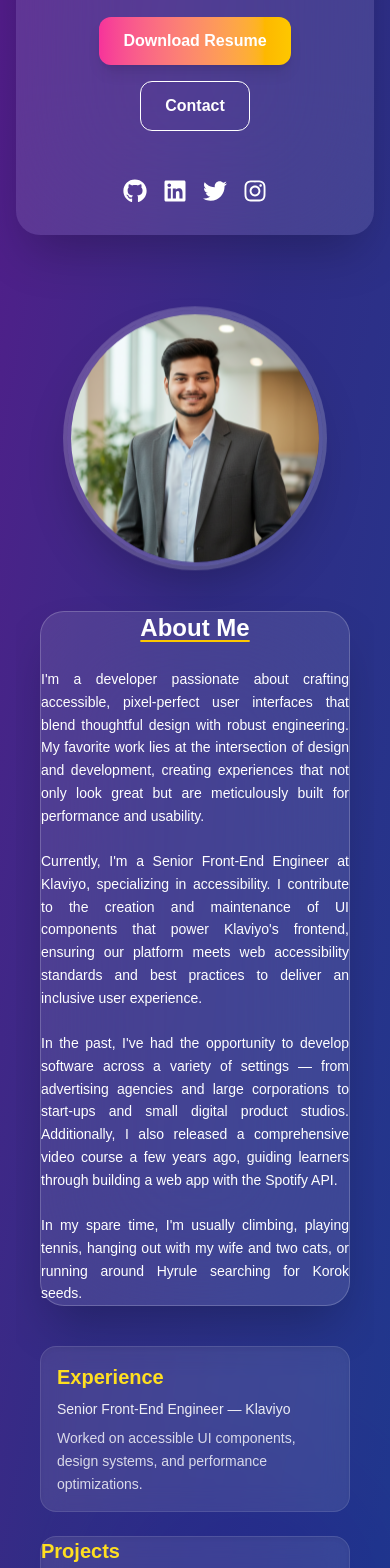
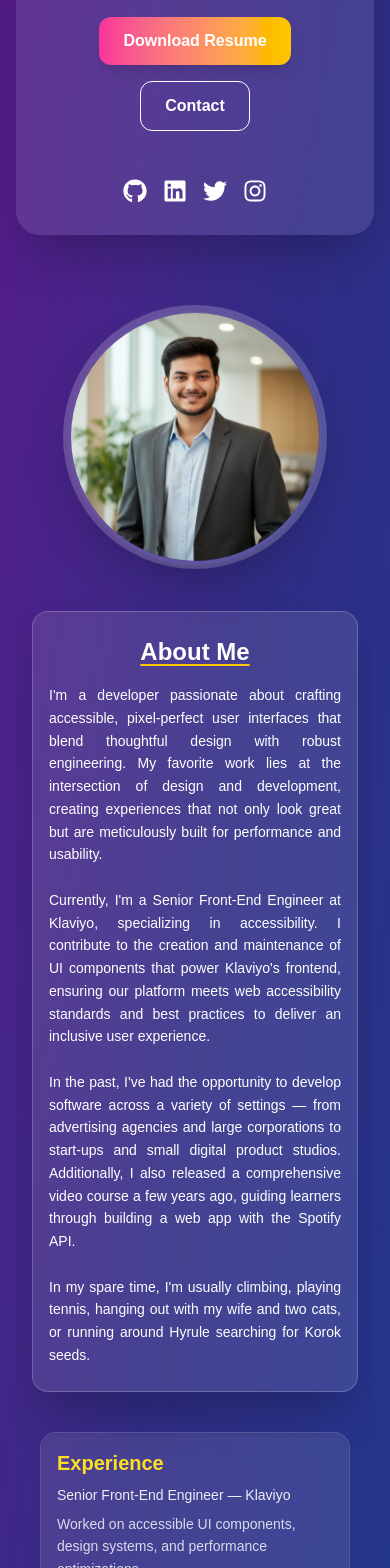
Before and after one commit to nitishbainslaa/my-resume, a Next.js app: page / in a window 390 px wide. Shown: the part 432-2000 px from the top of the page. Built offline with nearby package versions, Linux system fonts and the light colour scheme.

Commit message:
Update page.js

```diff
--- a/src/app/page.js
+++ b/src/app/page.js
@@ -83,9 +83,11 @@ export default function Home() {
           </div>
 
           {/* About Section */}
-          <div className="bg-white/10 space-y-6 mx-6 backdrop-blur-3xl sm:p-6 rounded-3xl shadow-2xl border border-white/20 hover:scale-105 transition-transform duration-300 animate-fadeIn">
-            <h2 className="text-2xl sm:text-3xl font-bold text-white mb-6 text-center md:text-left underline decoration-yellow-400 underline-offset-4">About Me</h2>
-            <p className="text-white text-justify text-sm leading-relaxed">
+          <div className="bg-white/10 mx-4 sm:mx-6 px-4 sm:px-6 py-6 sm:py-8 rounded-2xl sm:rounded-3xl shadow-2xl border border-white/20 hover:scale-105 transition-transform duration-300 animate-fadeIn">
+            <h2 className="text-2xl sm:text-3xl font-bold text-white mb-4 sm:mb-6 text-center md:text-left underline decoration-yellow-400 underline-offset-4">
+              About Me
+            </h2>
+            <p className="text-white text-justify text-sm sm:text-base leading-relaxed">
               I&apos;m a developer passionate about crafting accessible, pixel-perfect user interfaces that blend thoughtful design with robust engineering. My favorite work lies at the intersection of design and development, creating experiences that not only look great but are meticulously built for performance and usability.<br /><br />
               Currently, I&apos;m a Senior Front-End Engineer at Klaviyo, specializing in accessibility. I contribute to the creation and maintenance of UI components that power Klaviyo&apos;s frontend, ensuring our platform meets web accessibility standards and best practices to deliver an inclusive user experience.<br /><br />
               In the past, I&apos;ve had the opportunity to develop software across a variety of settings — from advertising agencies and large corporations to start-ups and small digital product studios. Additionally, I also released a comprehensive video course a few years ago, guiding learners through building a web app with the Spotify API.<br /><br />
@@ -102,12 +104,36 @@ export default function Home() {
               <p className="text-white/80 mt-2 leading-relaxed text-sm sm:text-base">Worked on accessible UI components, design systems, and performance optimizations.</p>
             </div>
 
-            {/* Projects */}
-            <div className="bg-white/10 sm:p-6 rounded-2xl shadow-inner border border-white/10 backdrop-blur-md hover:scale-105 transition-transform duration-300 animate-fadeIn delay-150">
-              <h3 className="text-xl sm:text-2xl font-bold text-yellow-300 mb-2">Projects</h3>
-              <p className="text-white/90 font-medium text-sm sm:text-base">Project A — Accessible Component Library</p>
-              <p className="text-white/80 mt-2 leading-relaxed text-sm sm:text-base">Designed UI components with accessibility-first approach.</p>
+          {/* Projects Section */}
+          <div className="bg-white/10 px-4 sm:px-6 py-6 sm:py-8 rounded-2xl sm:rounded-3xl shadow-inner border border-white/20 backdrop-blur-md hover:scale-105 transition-transform duration-300 animate-fadeIn delay-150 space-y-4 sm:space-y-6">
+            <h2 className="text-2xl sm:text-3xl font-bold text-yellow-300 mb-2 text-center md:text-left">
+              Projects
+            </h2>
+
+            {/* Project Item 1 */}
+            <div className="bg-white/5 p-4 sm:p-6 rounded-2xl hover:bg-white/10 transition-colors duration-300">
+              <h3 className="text-xl sm:text-2xl font-semibold text-white/90 mb-1">Project A — Accessible Component Library</h3>
+              <p className="text-white/80 text-sm sm:text-base leading-relaxed">
+                Designed UI components with accessibility-first approach, ensuring high usability and compliance with web standards.
+              </p>
             </div>
+
+            {/* Project Item 2 */}
+            <div className="bg-white/5 p-4 sm:p-6 rounded-2xl hover:bg-white/10 transition-colors duration-300">
+              <h3 className="text-xl sm:text-2xl font-semibold text-white/90 mb-1">Project B — E-Commerce Platform</h3>
+              <p className="text-white/80 text-sm sm:text-base leading-relaxed">
+                Developed a fully responsive online store with dynamic product filtering, cart functionality, and smooth animations.
+              </p>
+            </div>
+
+            {/* Project Item 3 */}
+            <div className="bg-white/5 p-4 sm:p-6 rounded-2xl hover:bg-white/10 transition-colors duration-300">
+              <h3 className="text-xl sm:text-2xl font-semibold text-white/90 mb-1">Project C — Portfolio Website</h3>
+              <p className="text-white/80 text-sm sm:text-base leading-relaxed">
+                Built a modern portfolio site with interactive UI components, optimized images, and fast load times for better UX.
+              </p>
+            </div>
+          </div>
 
             {/* Contact */}
             <div className="bg-gradient-to-r from-pink-500 to-yellow-400 p-4 sm:p-6 rounded-2xl shadow-lg hover:scale-105 transition-transform duration-300 text-white animate-fadeIn delay-300">
```
